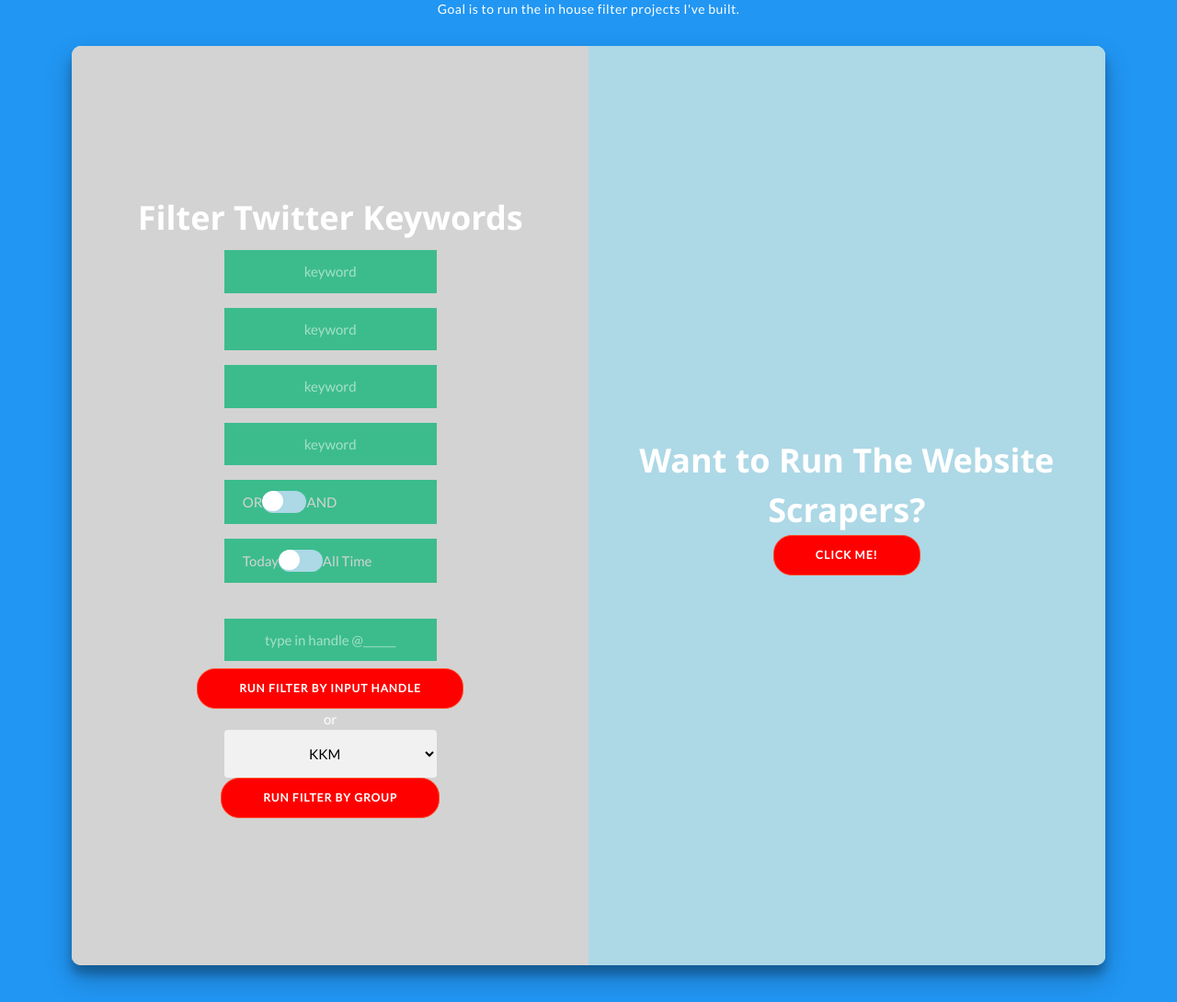
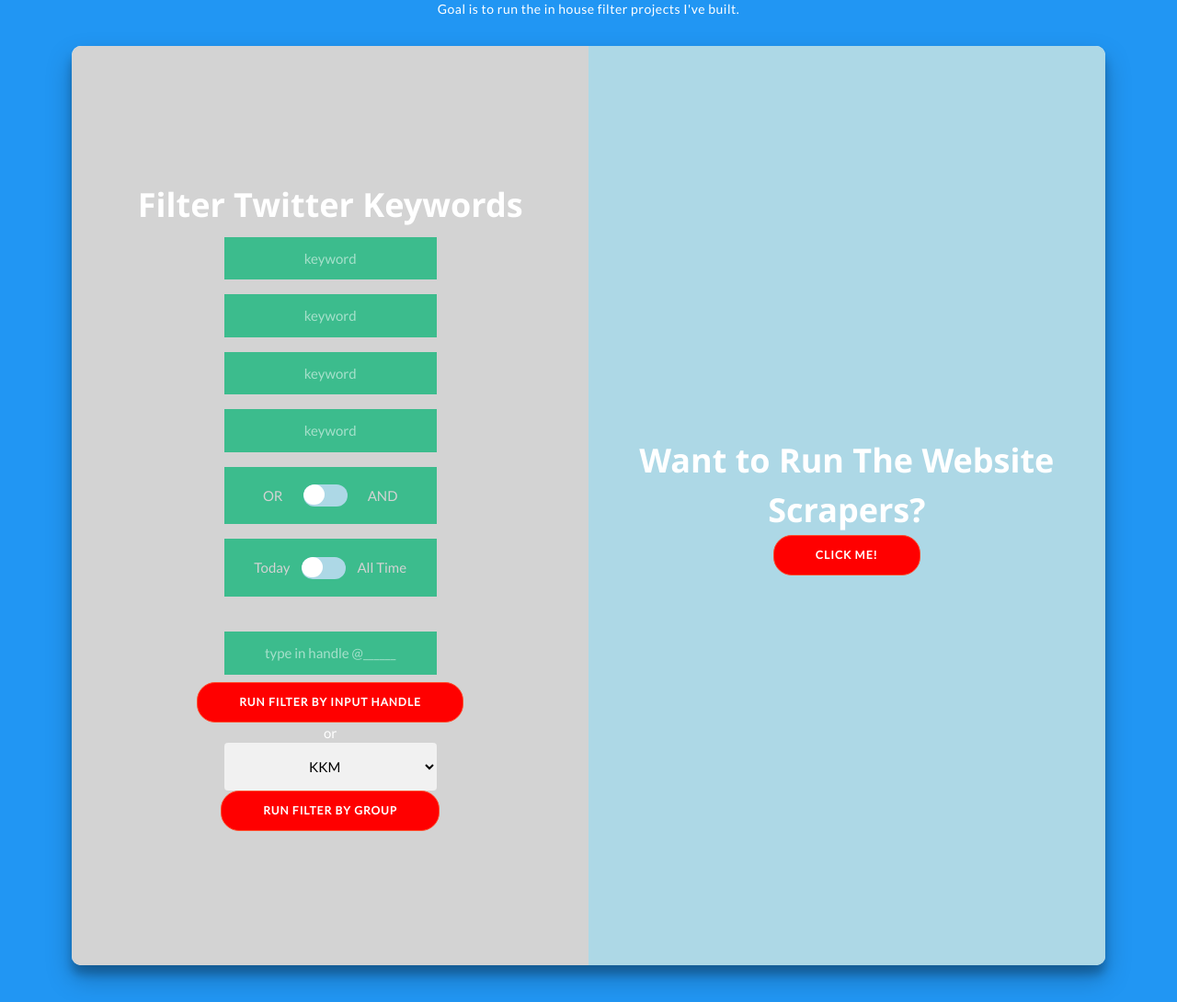
Before and after one commit to aseth99/WebServer, a Flask app: page /filter in a window 1280 px wide. Shown: the part 260-1350 px from the top of the page at 92% size. Run offline with Flask 2, Linux system fonts and the light colour scheme.

Commit message:
fixed margin

```diff
--- a/static/styleFilter.css
+++ b/static/styleFilter.css
@@ -11,7 +11,7 @@
 }
 
 .label-text {
-  /*margin: 8px auto;*/
+  margin: 8px auto;
   color: lightgrey;
 }
 
```
